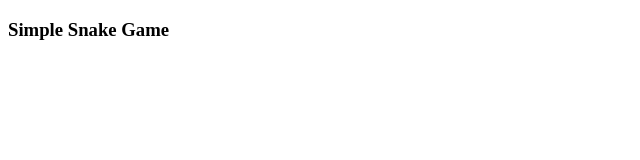
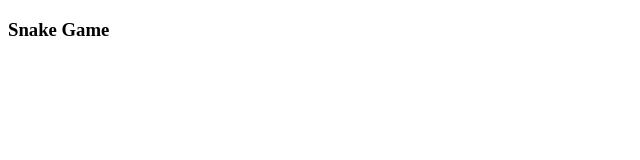
Before and after one commit to inetacodes/snake, a plain HTML site: page index.html in a window 1280 px wide. Shown: the full height of the page, 0-640 px from the left. Drawn offline with Linux system fonts and the light colour scheme.

Commit message:
Update index.html

```diff
--- a/index.html
+++ b/index.html
@@ -7,7 +7,7 @@
     <title>Snake Game</title>
 </head>
 <body>
-    <h3>Simple Snake Game</h3>
+    <h3>Snake Game</h3>
     <canvas id="stage" height="400" width="520"></canvas>
 </body>
 </html>
```
